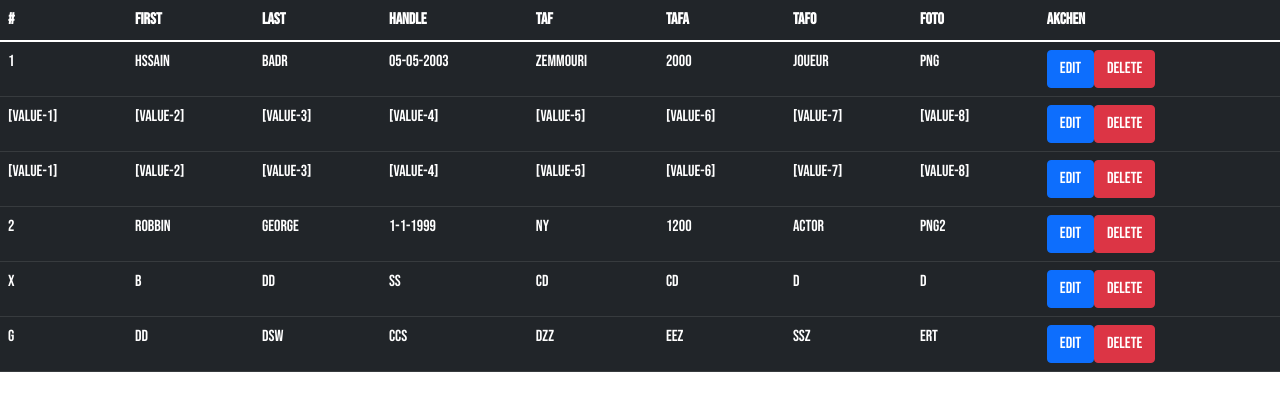
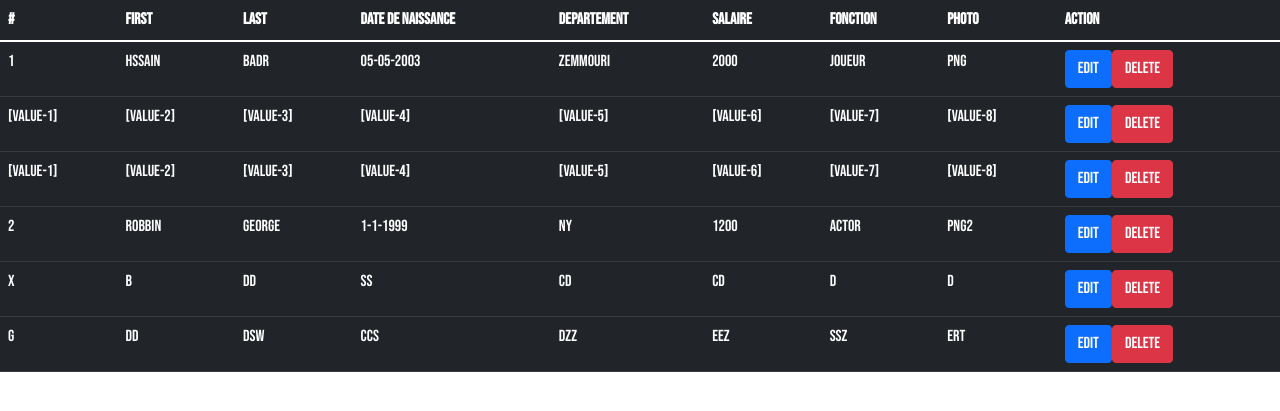
Before and after one commit to badrhssain/brief12, a PHP site: page /employe.php in a window 1280 px wide. Shown: the part 40-451 px from the top of the page. Run offline with PHP 8.4, Linux system fonts and the light colour scheme; data comes from the database, SQL or seed files in the repository.

Commit message:
Update employe.php

```diff
--- a/brief12/employe.php
+++ b/brief12/employe.php
@@ -40,12 +40,12 @@
       <th scope="col">#</th>
       <th scope="col">First</th>
       <th scope="col">Last</th>
-      <th scope="col">Handle</th>
-      <th scope="col">taf</th>
-      <th scope="col">tafa</th>
-      <th scope="col">tafo</th>
-      <th scope="col">foto</th>
-      <th scope="col">akchen</th>
+      <th scope="col">date de naissance</th>
+      <th scope="col">departement</th>
+      <th scope="col">salaire</th>
+      <th scope="col">fonction</th>
+      <th scope="col">photo</th>
+      <th scope="col">action</th>
     </tr>
   </thead>
   <tbody>
```
